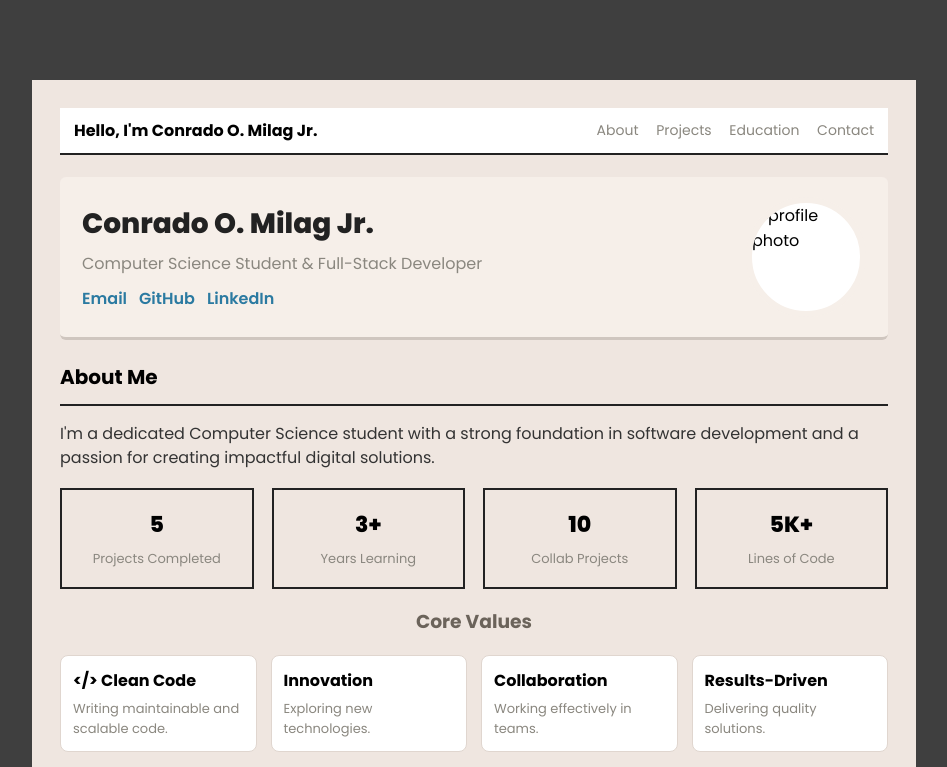
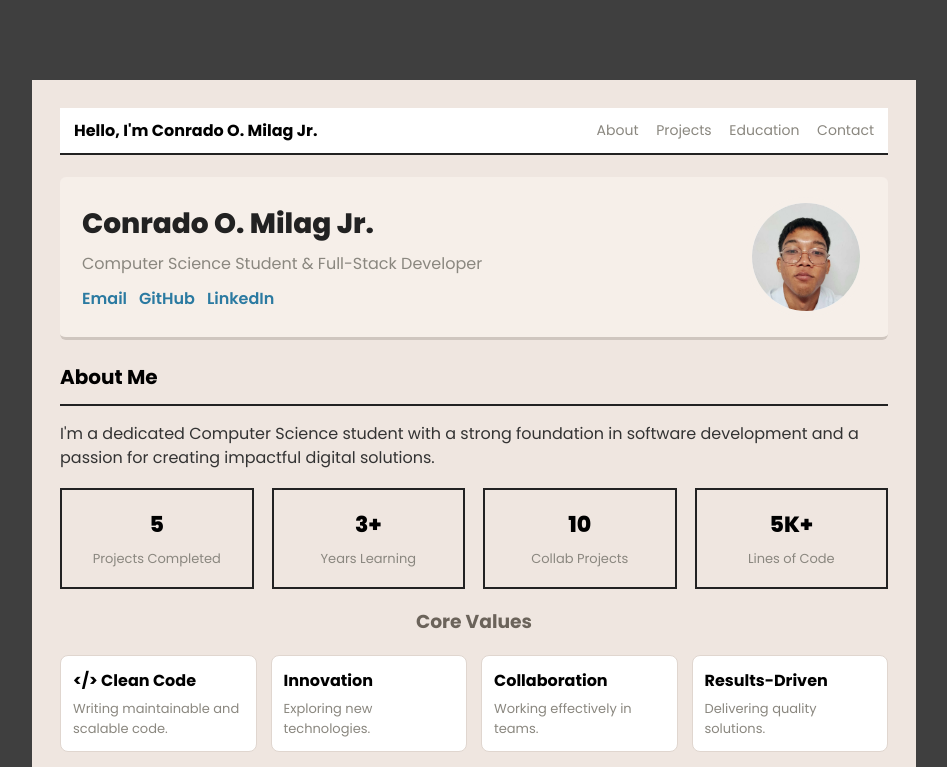
Before and after one commit to cmilagjr805pbox-cmyk/Conrado-Portfolio, a plain HTML site: page index.html in a window 1280 px wide. Shown: the top 767 px of the page, without its empty margins (166-1113 px from the left). Drawn offline with Linux system fonts and the light colour scheme; files whose address does not match are found by name.

Commit message:
Initial commit

```diff
--- a/index.html
+++ b/index.html
@@ -26,7 +26,7 @@
         <div class="links"><a href="#">Email</a><a href="#">GitHub</a><a href="#">LinkedIn</a></div>
       </div>
       <div class="profile-photo" aria-hidden>
-        <img src="c:\Users\barri\Downloads\received_1060145592287804.jpeg" alt="profile photo">
+        <img src="C:\Users\barri\Documents\Conrado-Portfolio\image.jpeg" alt="profile photo">
       </div>
     </section>
 
```
Also changed, not shown: image.jpeg (added).
